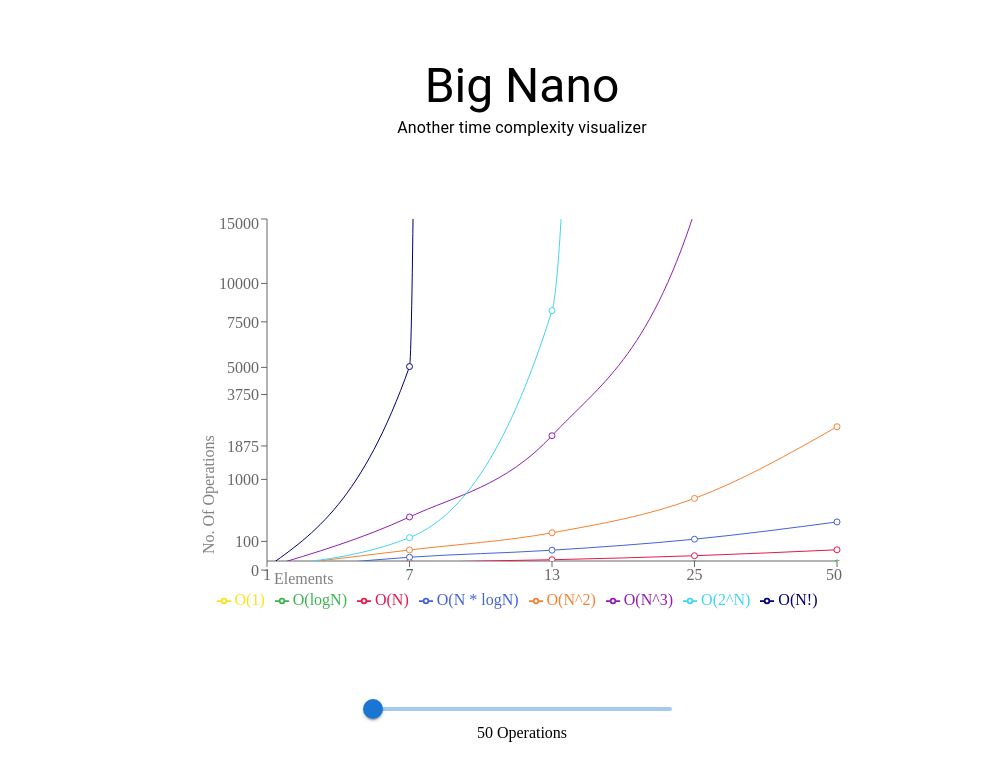
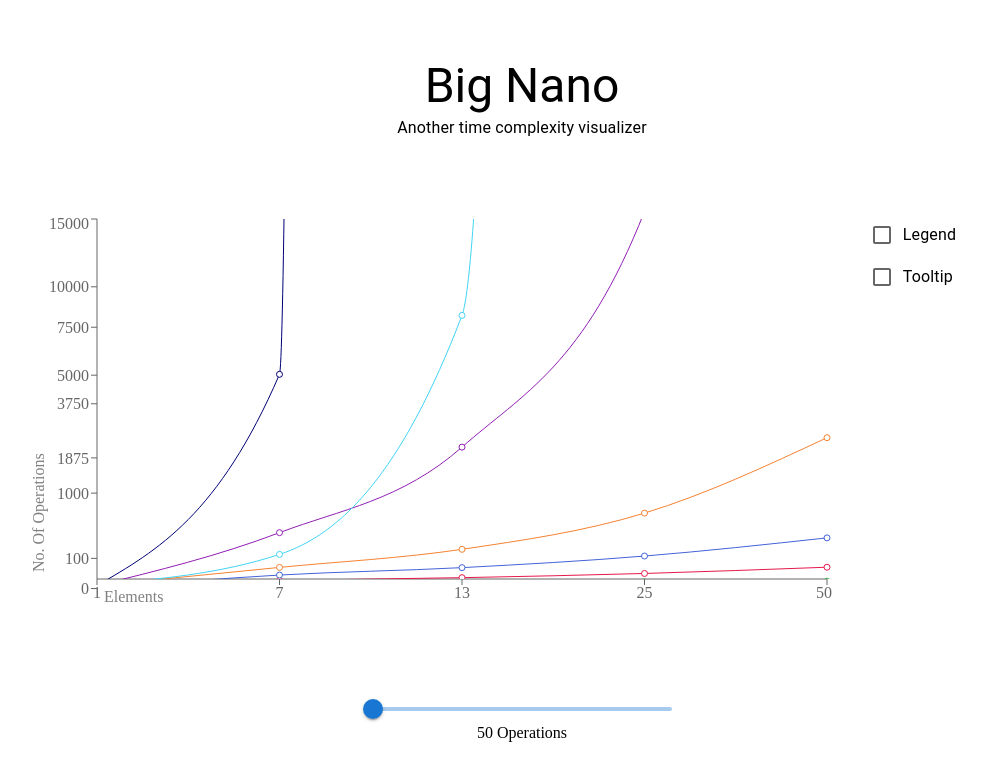
Before and after one commit to NullSploit01/time-complexity-visualizer, a React (Vite) app: page / in a window 1280 px wide. Shown: the top 780 px of the page, without its empty margins (118-1104 px from the left). Built offline with nearby package versions, Linux system fonts and the light colour scheme.

Commit message:
add option to show/hide options

```diff
--- a/src/App.tsx
+++ b/src/App.tsx
@@ -5,9 +5,15 @@ import Graph from '~/components/graph.component';
 import { useState } from 'react';
 import SliderInput from './components/slider.component';
 import Heading from './components/heading.component';
+import { IOptions } from './types/options.type';
+import Options from './components/options.component';
 
 const App = () => {
   const [_operationCount, setOperationCount] = useState<number>(50);
+  const [_showOptions, setShowOptions] = useState<IOptions>({
+    tooltip: false,
+    legend: false,
+  });
 
   const handleInputChange = (_: Event, value: number | number[]) => {
     setOperationCount(value as number);
@@ -16,7 +22,11 @@ const App = () => {
   return (
     <Box sx={centerBox.container}>
       <Heading />
-      <Graph operationCount={_operationCount} />
+      <Box sx={{ display: 'flex' }}>
+        <Graph showOptions={_showOptions} operationCount={_operationCount} />
+        <Options setShowOptions={setShowOptions} />
+      </Box>
+
       <SliderInput
         operationCount={_operationCount}
         handleInputChange={handleInputChange}
--- a/src/components/graph.component.tsx
+++ b/src/components/graph.component.tsx
@@ -15,19 +15,21 @@ import {
   TimeComplexities,
   TimeComplexityGraphColor,
 } from 'src/constants/time-complexity.constant';
+import { IOptions } from 'src/types/options.type';
 import { TimeComplexityLabels } from 'src/types/time-complexity.type';
 import { getTimeComplexities, getXAxisValues } from 'src/utils/math.util';
 
 type IProps = {
   operationCount: number;
+  showOptions: IOptions;
 };
 
-const Graph: FC<IProps> = ({ operationCount }) => {
+const Graph: FC<IProps> = ({ operationCount, showOptions }) => {
   const xAxisValues = getXAxisValues(operationCount);
   const timeComplexities = getTimeComplexities(xAxisValues);
 
   return (
-    <ResponsiveContainer width='50%' height='50%'>
+    <ResponsiveContainer width={800} height={400}>
       <LineChart width={500} height={300} data={timeComplexities}>
         <XAxis dataKey={TimeComplexityLabels.operations}>
           <Label value='Elements' offset={7} position='insideBottomLeft' />
@@ -55,8 +57,14 @@ const Graph: FC<IProps> = ({ operationCount }) => {
             />
           );
         })}
-        <Tooltip />
-        <Legend />
+        {showOptions.legend && (
+          <Legend
+            wrapperStyle={{
+              paddingTop: '10px',
+            }}
+          />
+        )}
+        {showOptions.tooltip && <Tooltip />}
       </LineChart>
     </ResponsiveContainer>
   );
--- /dev/null
+++ b/src/components/options.component.tsx
@@ -0,0 +1,35 @@
+import { ChangeEvent, FC } from 'react';
+import { Box, FormControlLabel, Checkbox, FormControl } from '@mui/material';
+import { OPTIONS } from 'src/constants/options.constant';
+import { IOptions } from 'src/types/options.type';
+
+type IProps = {
+  setShowOptions: React.Dispatch<React.SetStateAction<IOptions>>;
+};
+
+const Options: FC<IProps> = ({ setShowOptions }) => {
+  const handleChange = (e: ChangeEvent<HTMLInputElement>, checked: boolean) => {
+    setShowOptions((prev) => {
+      return { ...prev, [e.target.value]: checked };
+    });
+  };
+
+  return (
+    <Box sx={{ display: 'flex', flexDirection: 'column', mx: 5 }}>
+      <FormControl>
+        {OPTIONS.map((option, index) => {
+          return (
+            <FormControlLabel
+              key={index}
+              value={option.value}
+              label={option.label}
+              control={<Checkbox onChange={handleChange} />}
+            />
+          );
+        })}
+      </FormControl>
+    </Box>
+  );
+};
+
+export default Options;
--- /dev/null
+++ b/src/constants/options.constant.tsx
@@ -0,0 +1,10 @@
+export const OPTIONS = [
+  {
+    label: 'Legend',
+    value: 'legend',
+  },
+  {
+    label: 'Tooltip',
+    value: 'tooltip',
+  },
+];
--- /dev/null
+++ b/src/types/options.type.ts
@@ -0,0 +1,4 @@
+export type IOptions = {
+  tooltip: boolean;
+  legend: boolean;
+};
```
